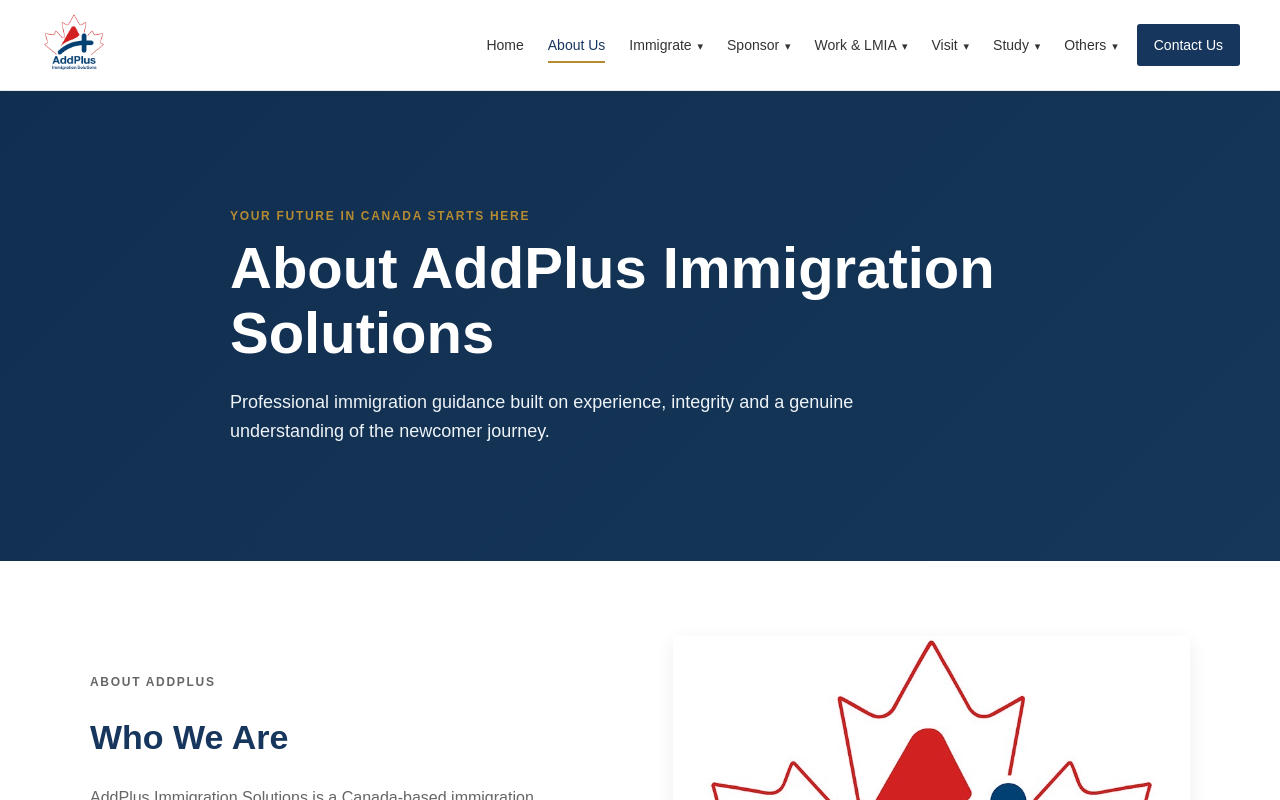
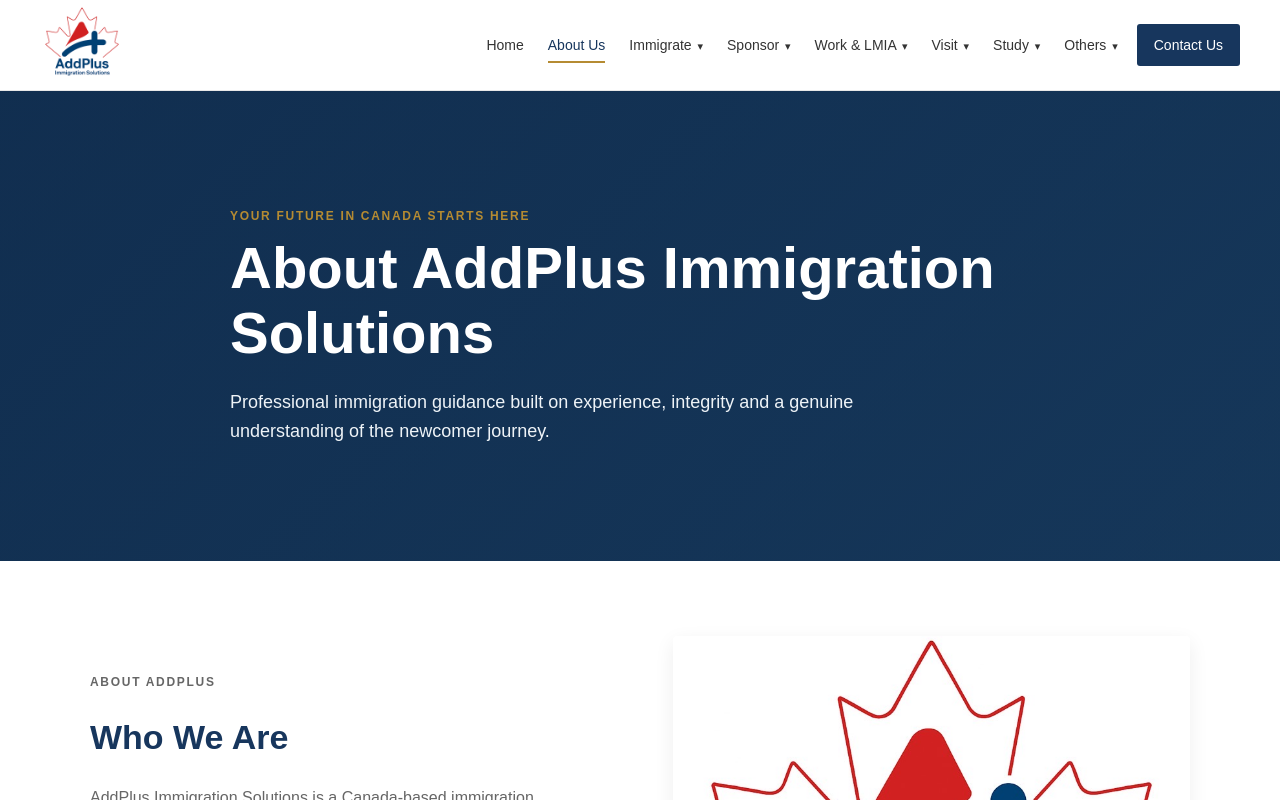
Before and after one commit to biztechsolutionsco/AddPlusImmigration, a plain HTML site: page about.html in a window 1280 px wide. Shown: the top 800 px of the page. Drawn offline with Linux system fonts and the light colour scheme.

Commit message:
Update style.css

```diff
--- a/css/style.css
+++ b/css/style.css
@@ -232,7 +232,7 @@
 /* Main setting to adjust */
 .header-logo {
     width: auto;
-    height: 68px;
+    height: 84px;
 
     object-fit: contain;
 }
```
